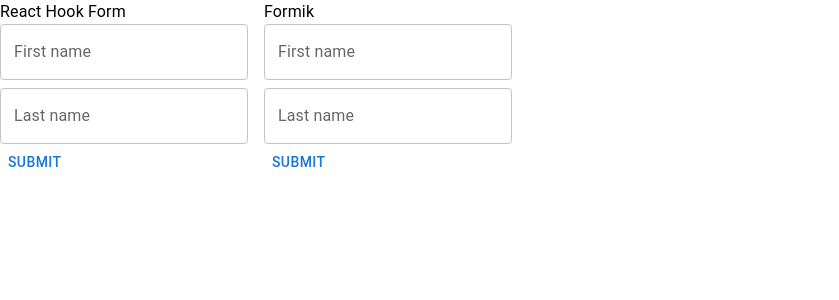
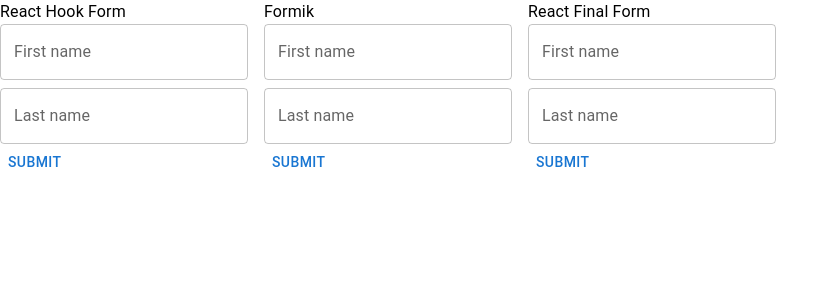
Before and after one commit to YunosukeY/clean-react-form-architecture, a React (Create React App) app: page / in a window 1280 px wide. Shown: the top 300 px of the page, without its empty margins (0-839 px from the left). Built offline with nearby package versions, Linux system fonts and the light colour scheme.

Commit message:
final form validation

```diff
--- a/src/App.tsx
+++ b/src/App.tsx
@@ -9,6 +9,7 @@
 import FormikErrorMessage from "./form-libraries/formik/ErrorMessage";
 import FinalForm from "./form-libraries/react-final-form/Form";
 import FinalFormTextField from "./form-libraries/react-final-form/TextField";
+import FinalFormErrorMessage from "./form-libraries/react-final-form/ErrorMessage";
 
 function App() {
   return (
@@ -35,12 +36,17 @@
           <Formik />
         </ComponentContext.Provider>
       </Grid>
-      {/* <Grid item>
+      <Grid item>
         <Typography>React Final Form</Typography>
-        <ComponentContext.Provider value={{ TextField: FinalFormTextField }}>
+        <ComponentContext.Provider
+          value={{
+            TextField: FinalFormTextField,
+            ErrorMessage: FinalFormErrorMessage,
+          }}
+        >
           <FinalForm />
         </ComponentContext.Provider>
-      </Grid> */}
+      </Grid>
     </Grid>
   );
 }
--- /dev/null
+++ b/src/form-libraries/react-final-form/ErrorMessage.tsx
@@ -0,0 +1,17 @@
+import React from "react";
+import { Field } from "react-final-form";
+import { ErrorMessageProps } from "../../form-ui/ComponentProps";
+import { Typography } from "@mui/material";
+
+const ErrorMessage: React.FC<ErrorMessageProps> = ({ name }) => {
+  return (
+    <Field
+      name={name}
+      render={({ meta }) =>
+        meta.touched && <Typography color="error">{meta.error}</Typography>
+      }
+    />
+  );
+};
+
+export default ErrorMessage;
--- a/src/form-libraries/react-final-form/Form.tsx
+++ b/src/form-libraries/react-final-form/Form.tsx
@@ -1,12 +1,31 @@
 import React from "react";
 import { Form as FinalForm } from "react-final-form";
 import FormTemplate from "../../form-ui/FormTemplate";
+import { userSchema } from "../../schema/user";
+
+const validate = (user: unknown) => {
+  const errors: Record<string, string> = {};
+
+  const result = userSchema.safeParse(user);
+  if (result.success) return errors;
+
+  result.error.issues.forEach((issue) =>
+    issue.path.forEach((name) => (errors[name] = issue.message))
+  );
+
+  return errors;
+};
 
 const Form: React.FC = () => {
   return (
     <FinalForm
+      initialValues={{
+        firstName: "",
+        lastName: "",
+      }}
       onSubmit={(values) => console.log(values)}
       render={({ handleSubmit }) => <FormTemplate onSubmit={handleSubmit} />}
+      validate={validate}
     />
   );
 };
```
